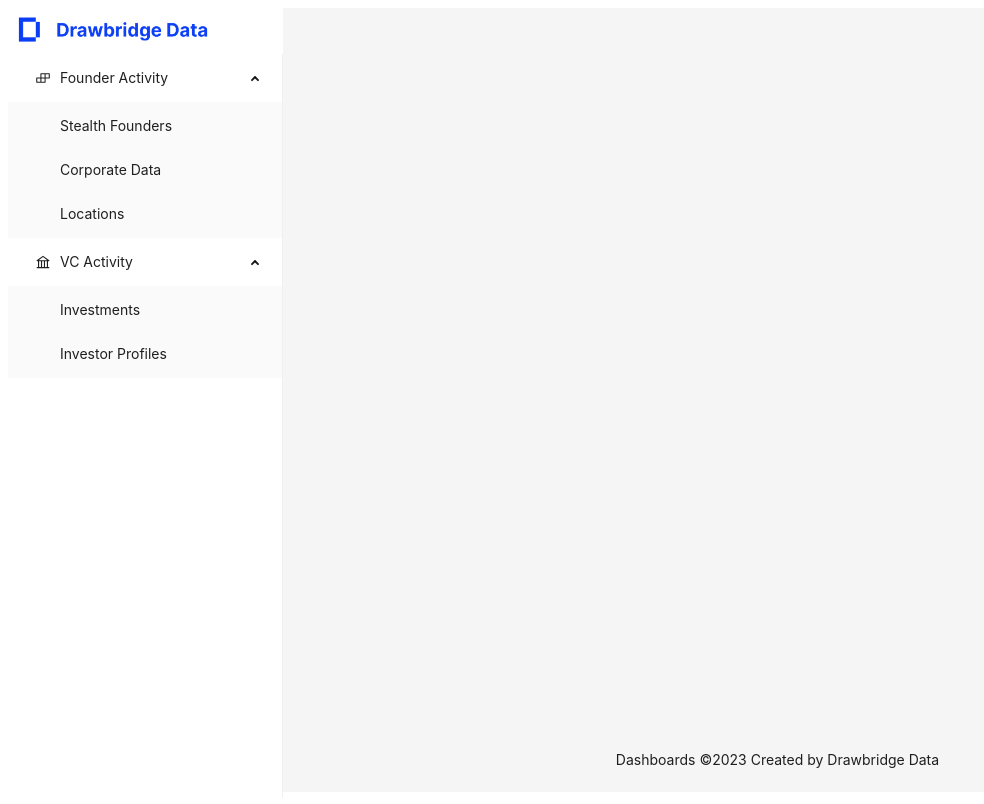
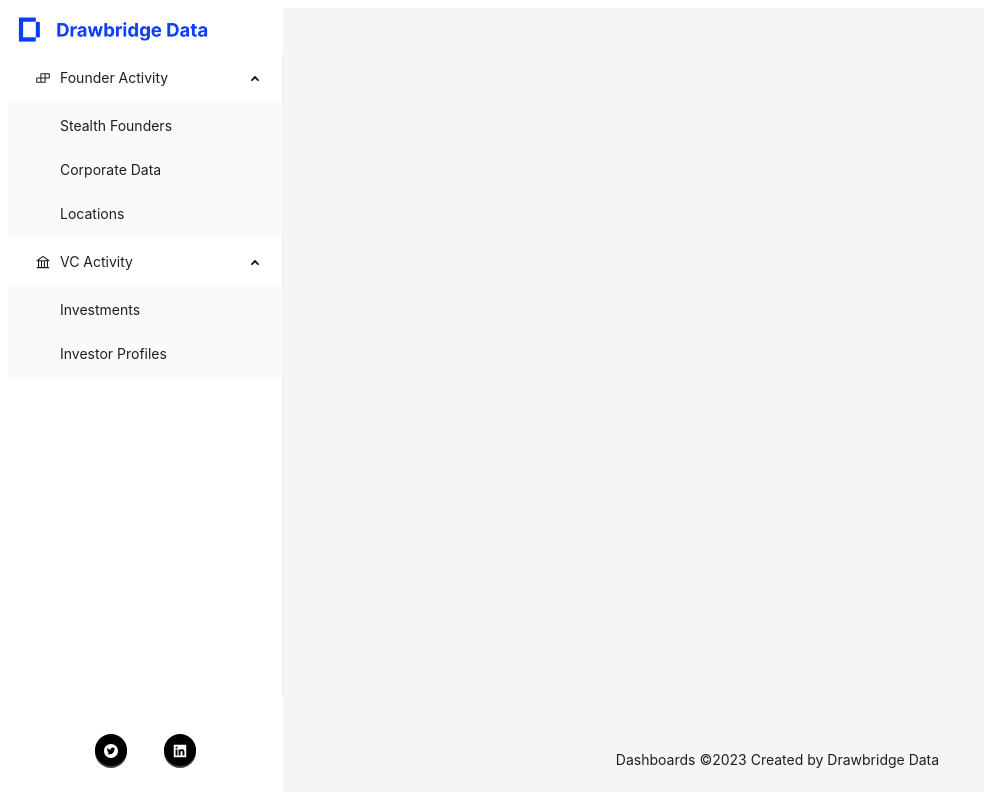
Before and after one commit to reddpy/datadash, a React (Vite) app: page / in a window 1280 px wide. Shown: the whole page, without its empty margins (0-984 px from the left). Built offline with nearby package versions, Linux system fonts and the light colour scheme.

Commit message:
fixed the logo link issue with styling and added social links

```diff
--- a/src/UI/sidebarmenu.jsx
+++ b/src/UI/sidebarmenu.jsx
@@ -1,10 +1,17 @@
-import { BankOutlined, BuildOutlined } from "@ant-design/icons";
-import { Menu } from "antd";
-import { Header } from "antd/es/layout/layout";
+import {
+  BankOutlined,
+  BuildOutlined,
+  TwitterCircleFilled,
+  LinkedinFilled,
+} from "@ant-design/icons";
+import { Menu, Button } from "antd";
+import { Footer } from "antd/es/layout/layout";
+import { useState } from "react";
 import { NavLink, useNavigate } from "react-router-dom";
+import { colors } from "../../constants";
 import logo from "../assets/Logo.png";
 
-const headerStyle = {
+const headerFooterStyle = {
   color: "#fff",
   backgroundColor: "white",
 };
@@ -32,24 +39,52 @@
 ];
 
 const SideBarMenu = () => {
+  const [key, setKey] = useState("/");
   const navigate = useNavigate();
+
   const onNavigate = (e) => {
+    setKey(e.key);
     navigate(e.key);
   };
+
   return (
     <>
-      <NavLink to="/">
-          <div style={headerStyle}>
-            <img width={200} src={logo} />
-          </div>
-        </NavLink>
+      <NavLink
+        to="/"
+        onClick={() => {
+          setKey();
+        }}
+      >
+        <div style={headerFooterStyle}>
+          <img width={200} src={logo} />
+        </div>
+      </NavLink>
       <Menu
-        style={{ minHeight: '95%' }}
+        style={{ minHeight: "82%" }}
         onClick={onNavigate}
         defaultOpenKeys={["founder_activity", "vc_activity"]}
         mode="inline"
         items={items}
+        selectedKeys={key}
       />
+      <Footer style={{ backgroundColor: "white", textAlign: "center" }}>
+        <div style={{ display: "flex", justifyContent: "space-evenly" }}>
+          <p>
+            <a href="https://twitter.com/drawbridge_gg">
+              <Button
+                type="primary"
+                shape="circle"
+                icon={<TwitterCircleFilled />}
+              />
+            </a>
+          </p>
+          <p>
+            <a href="https://www.linkedin.com/company/drawbridge-data">
+              <Button type="primary" shape="circle" icon={<LinkedinFilled />} />
+            </a>
+          </p>
+        </div>
+      </Footer>
     </>
   );
 };
--- a/src/routes/root.jsx
+++ b/src/routes/root.jsx
@@ -1,9 +1,17 @@
-import { Layout ,ConfigProvider } from "antd";
+import { Layout, ConfigProvider } from "antd";
 
 import { Outlet } from "react-router-dom";
 import SideBarMenu from "../UI/sidebarmenu";
 const { Content, Sider, Footer } = Layout;
-import {colors} from "../../constants";
+import { colors } from "../../constants";
+import { NavLink } from "react-router-dom";
+import logo from "../assets/Logo.png";
+import { Header } from "antd/es/layout/layout";
+
+const headerStyle = {
+  color: "#fff",
+  backgroundColor: "white",
+};
 
 const Root = () => {
   return (
@@ -15,7 +23,12 @@
       }}
     >
       <Layout style={{ minHeight: "98vh" }}>
-        <Sider width={275}>
+        <Sider
+          width={275}
+          style={{
+            // overflow: "auto",
+          }}
+        >
           <SideBarMenu />
         </Sider>
         <Layout>
```
